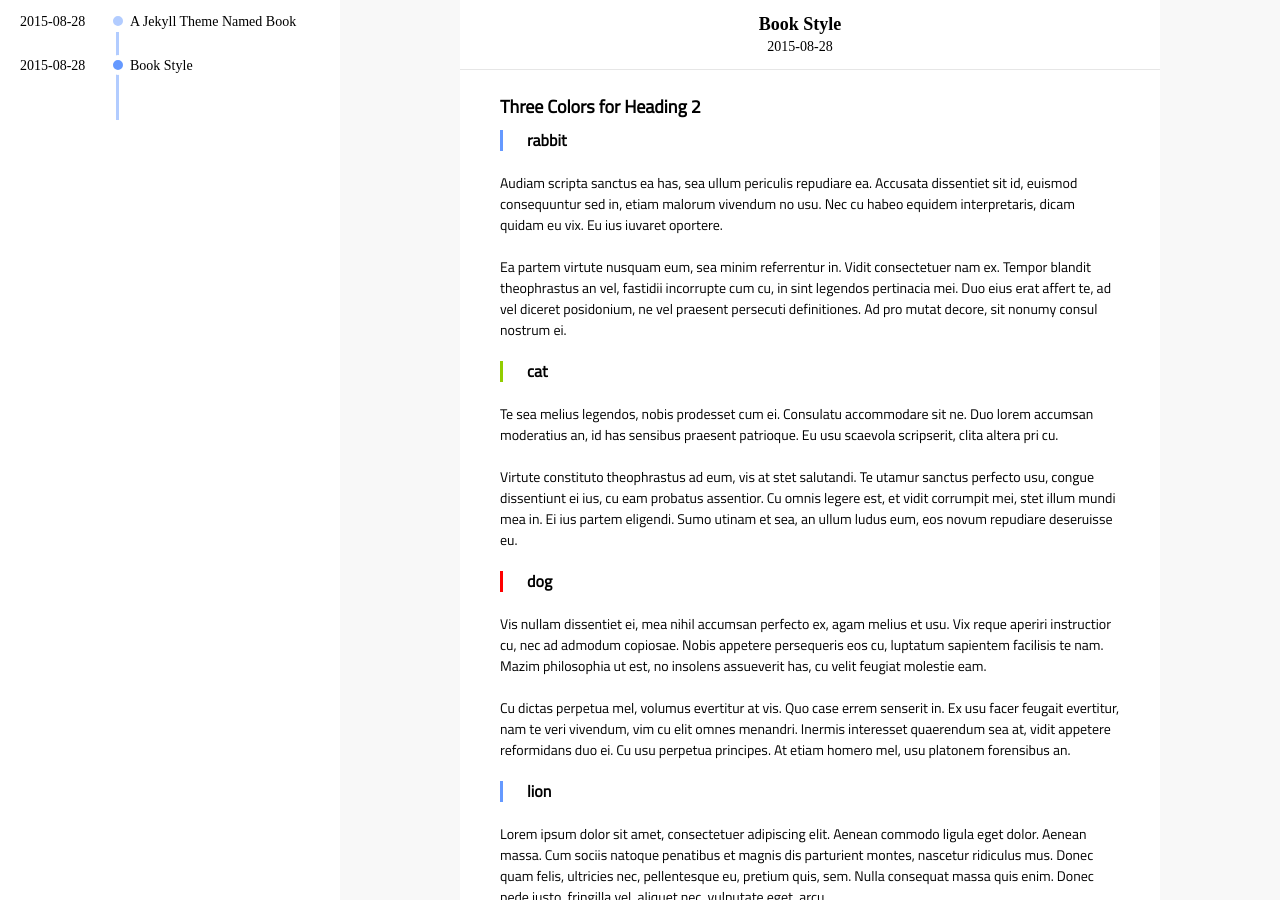
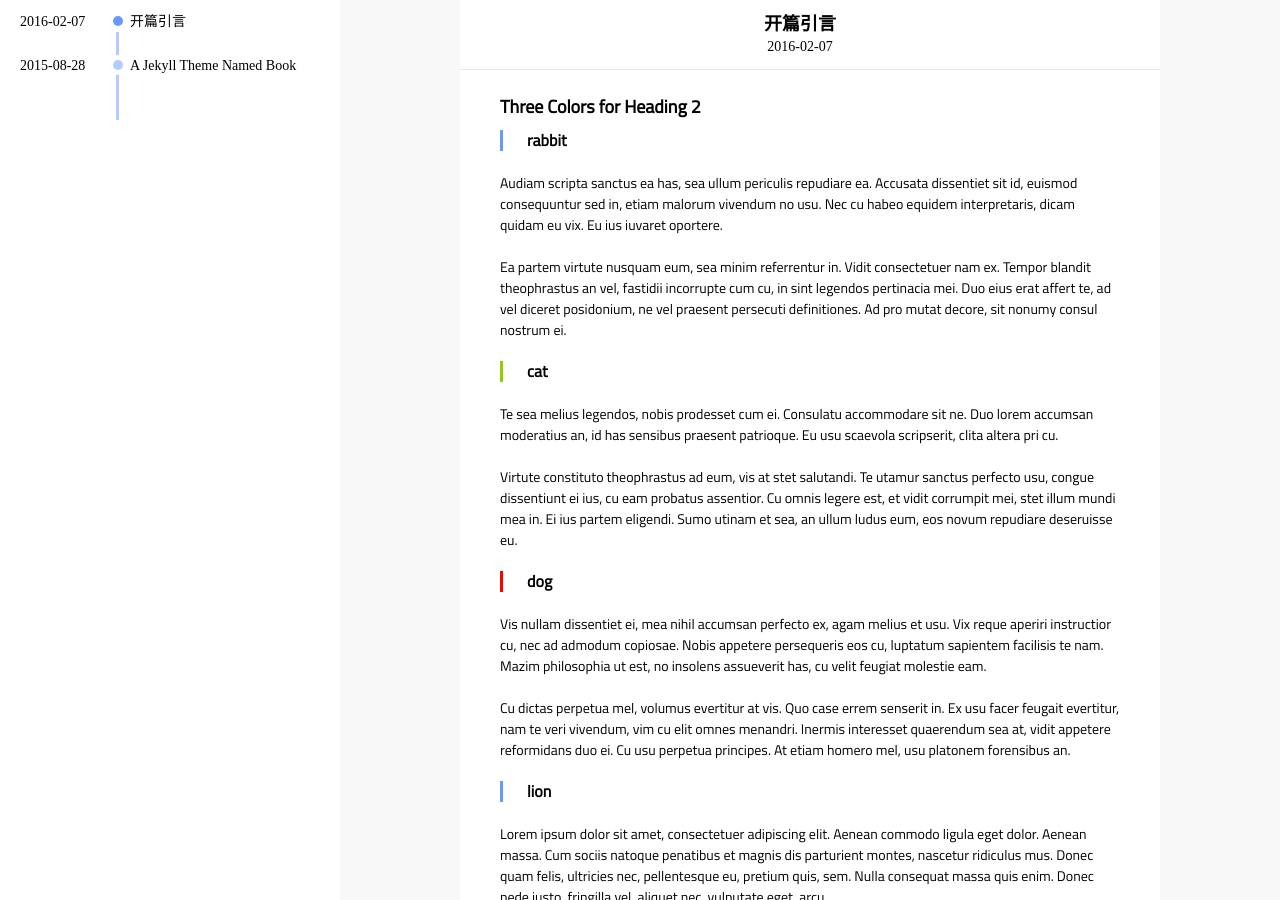
Before and after one commit to PatchCao/PatchCao.github.io, a Jekyll site: the page built from _posts/2015-08-28-book-style-doc.md, in a window 1280 px wide and 900 px high. Built offline with Jekyll 4.4.1, drawn with Linux system fonts in a browser that asks for light colours.

Commit message:
Update 2015-08-28-book-style-doc.md

```diff
--- a/_posts/2015-08-28-book-style-doc.md
+++ b/_posts/2015-08-28-book-style-doc.md
@@ -1,7 +1,7 @@
 ---
 layout: post
-title: Book Style
-date: 2015-08-28
+title: 开篇引言
+date: 2016-02-07
 tags: english
 category: blog
 ---
```
